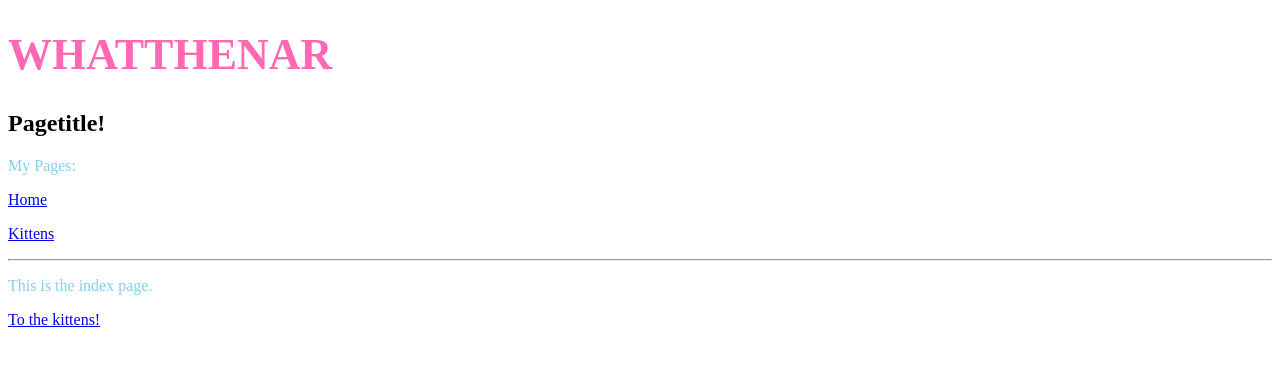
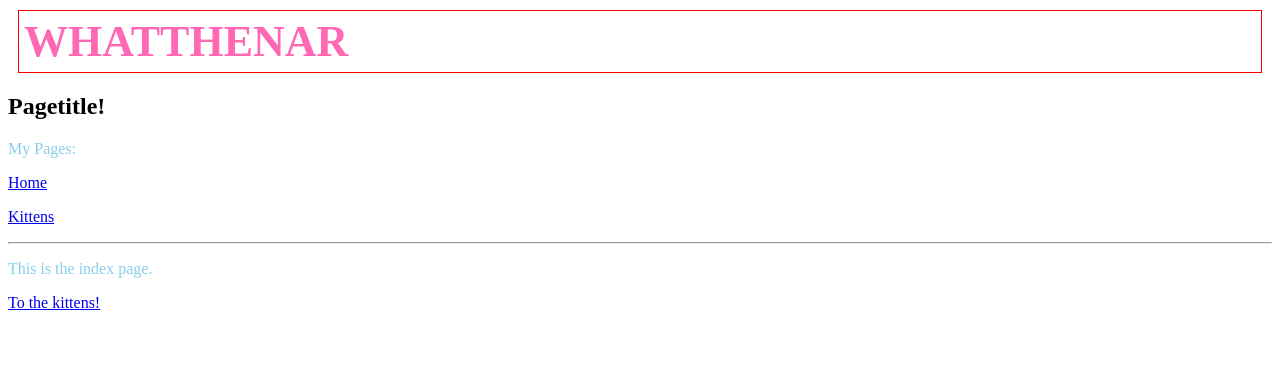
Before and after one commit to whatthenar/whatthenar.github.io, a Jekyll site: the page built from index.html, in a window 1280 px wide. Shown: the top 366 px of the page. Built offline with Jekyll 4.4.1, drawn with Linux system fonts in a browser that asks for light colours.

Commit message:
adding border into h1

```diff
--- a/css/style.css
+++ b/css/style.css
@@ -2,6 +2,10 @@ h1 {
   color: hotpink;
   font-size: 44px;
   text-transform: uppercase;
+
+  border: 1px solid red;
+  margin: 10px;
+  padding: 5px;
 }
 
 p {
```
